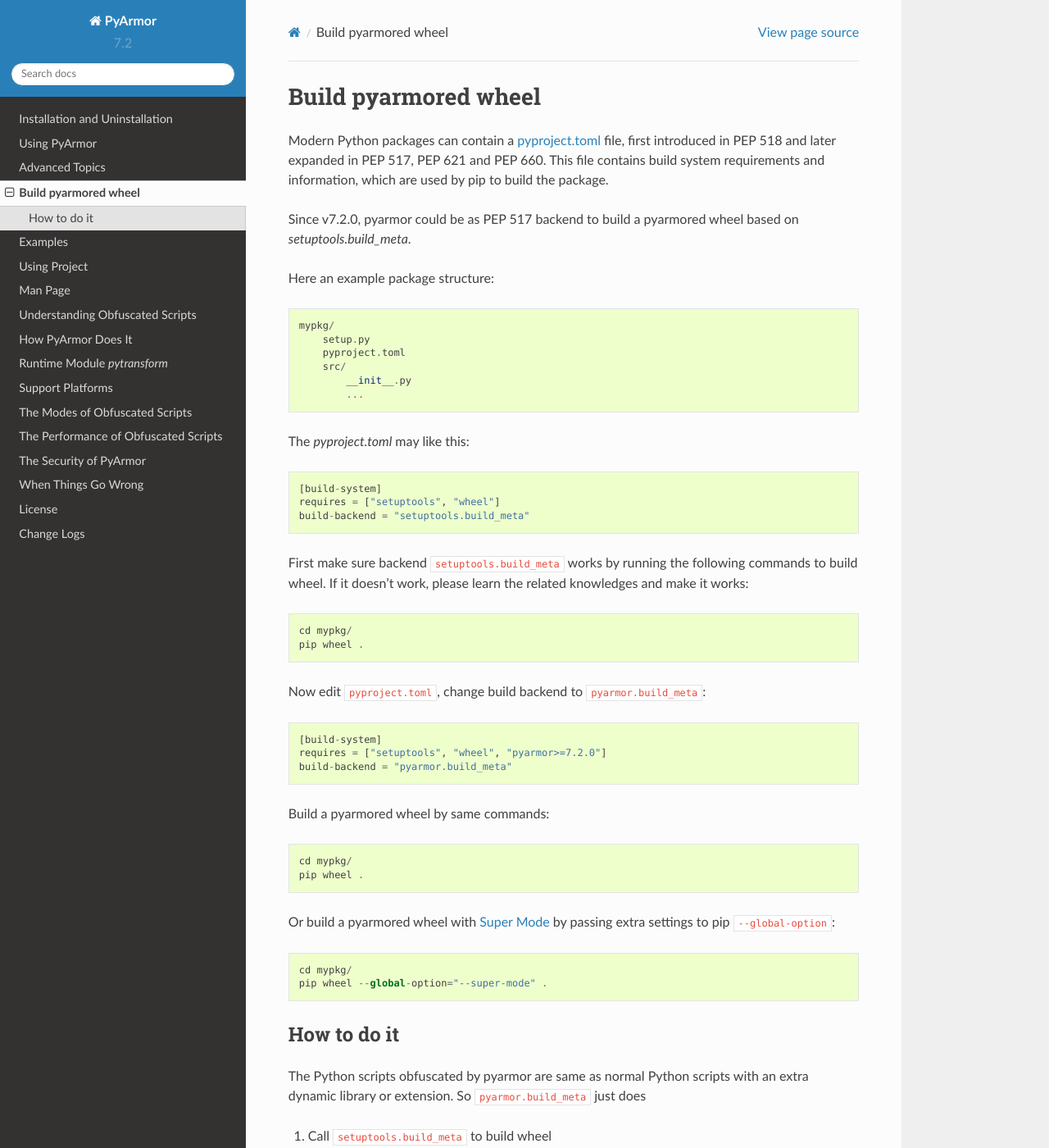
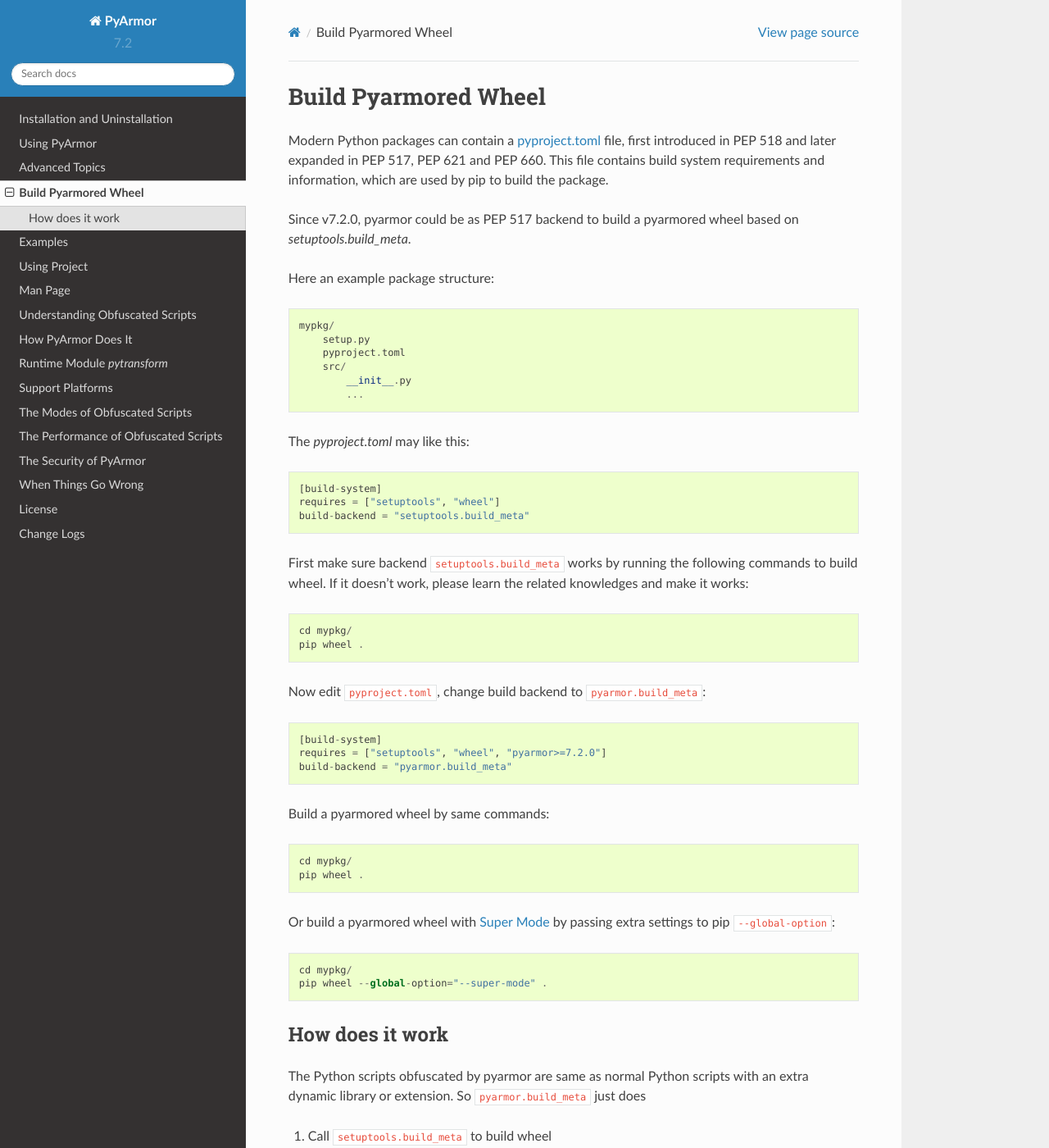
Before and after one commit to dashingsoft/pyarmor, a Sphinx documentation site: the page built from docs/build-wheel.rst, in a window 1280 px wide and 1400 px high. Shown: the whole window at 82% size. Built offline with Sphinx 7.4.7 and the Read the Docs theme 2.0.0, drawn with Linux system fonts in a browser that asks for light colours.

Commit message:
Refine doc

```diff
--- a/docs/build-wheel.rst
+++ b/docs/build-wheel.rst
@@ -1,6 +1,6 @@
 .. _build pyarmored wheel:
 
-Build pyarmored wheel
+Build Pyarmored Wheel
 =====================
 
 Modern Python packages can contain a `pyproject.toml
@@ -51,8 +51,8 @@
     cd mypkg/
     pip wheel --global-option="--super-mode" .
 
-How to do it
-------------
+How does it work
+----------------
 
 The Python scripts obfuscated by pyarmor are same as normal Python scripts with
 an extra dynamic library or extension. So ``pyarmor.build_meta`` just does
```
